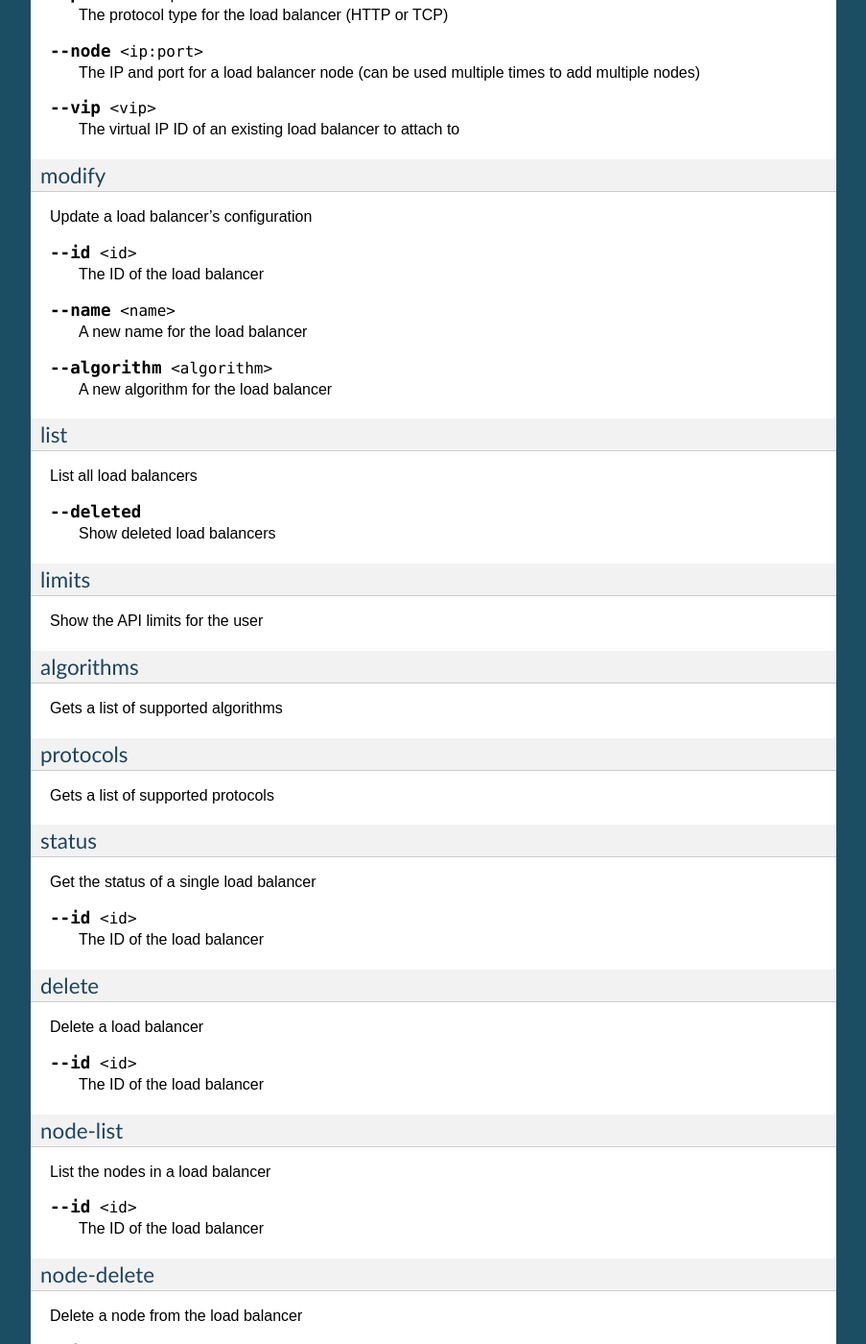
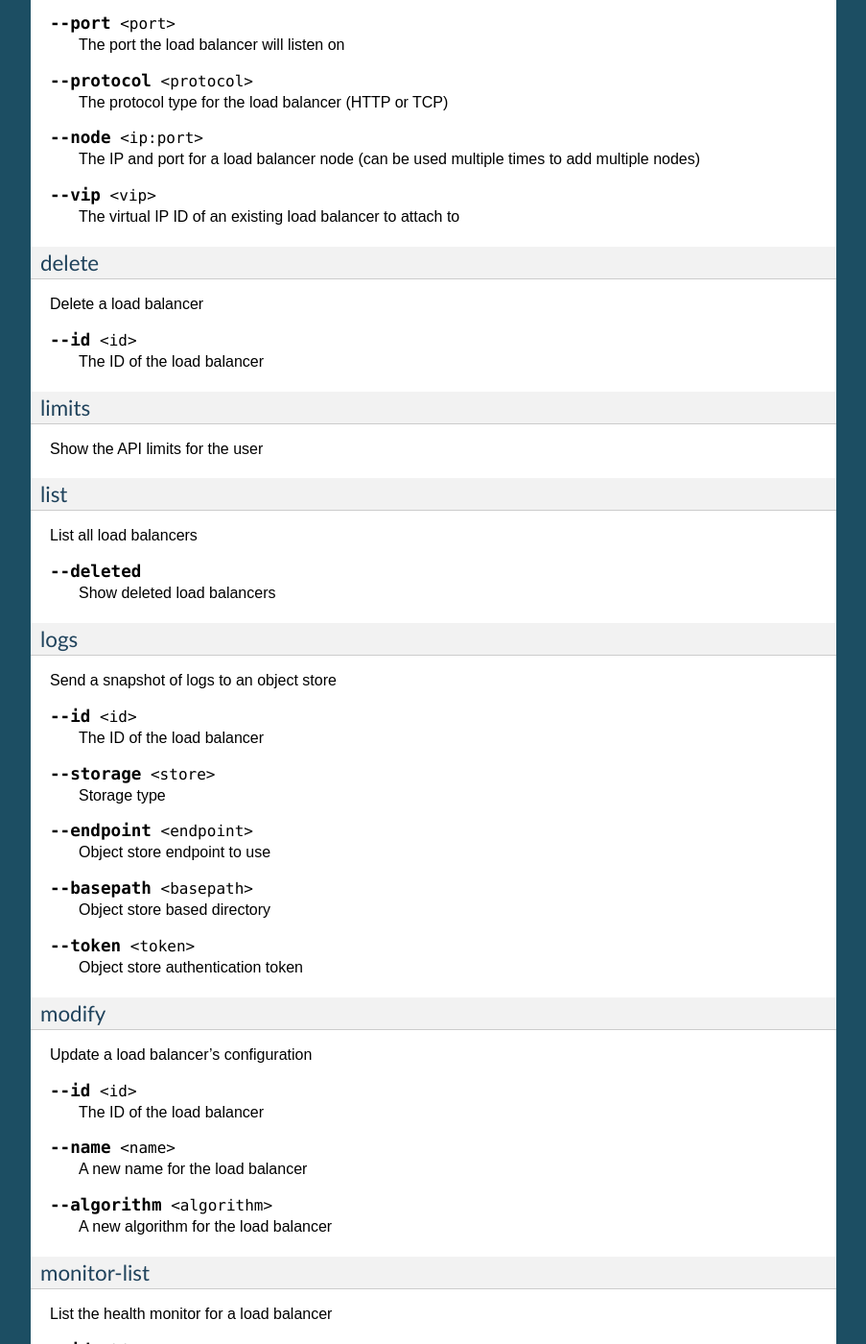
Before and after one commit to stackforge/python-libraclient, a Sphinx documentation site: the page built from doc/command.rst, in a window 1280 px wide and 1400 px high, scrolled down 1250 px. Shown: the whole window at 96% size, without its empty margins (198-1101 px from the left). Built offline with Sphinx 7.4.7, drawn with Linux system fonts in a browser that asks for light colours; some of the changed text lies outside the part shown.

Commit message:
Add support for health monitors.
Adds new options and updates documentation.

Change-Id: I5d240d8633ddd0be448f92550e6f8031a46f8d56

```diff
--- a/doc/command.rst
+++ b/doc/command.rst
@@ -98,6 +105,62 @@ Create a load balancer
 
    The virtual IP ID of an existing load balancer to attach to
 
+.. program:: libra_client delete
+
+delete
+^^^^^^
+
+Delete a load balancer
+
+.. option:: --id <id>
+
+   The ID of the load balancer
+
+.. program:: libra_client limits
+
+limits
+^^^^^^
+
+Show the API limits for the user
+
+.. program:: libra_client list
+
+list
+^^^^
+
+List all load balancers
+
+.. option:: --deleted
+
+   Show deleted load balancers
+
+.. program:: libra_client logs
+
+logs
+^^^^
+
+Send a snapshot of logs to an object store
+
+.. option:: --id <id>
+
+   The ID of the load balancer
+
+.. option:: --storage <store>
+
+   Storage type
+
+.. option:: --endpoint <endpoint>
+
+   Object store endpoint to use
+
+.. option:: --basepath <basepath>
+
+   Object store based directory
+
+.. option:: --token <token>
+
+   Object store authentication token
+
 .. program:: libra_client modify
 
 modify
@@ -117,70 +180,53 @@ Update a load balancer's configuration
 
    A new algorithm for the load balancer
 
-.. program:: libra_client list
+.. program:: libra_client monitor-list
 
-list
-^^^^
+monitor-list
+^^^^^^^^^^^^
 
-List all load balancers
-
-.. option:: --deleted
-
-   Show deleted load balancers
-
-.. program:: libra_client limits
-
-limits
-^^^^^^
-
-Show the API limits for the user
-
-.. program:: libra_client algorithms
-
-algorithms
-^^^^^^^^^^
-
-Gets a list of supported algorithms
-
-.. program:: libra_client protocols
-
-protocols
-^^^^^^^^^
-
-Gets a list of supported protocols
-
-.. program:: libra_client status
-
-status
-^^^^^^
-
-Get the status of a single load balancer
+List the health monitor for a load balancer
 
 .. option:: --id <id>
 
    The ID of the load balancer
 
-.. program:: libra_client delete
+.. program:: libra_client monitor-delete
 
-delete
-^^^^^^
+monitor-delete
+^^^^^^^^^^^^^^
 
-Delete a load balancer
+Delete the health monitor for a load balancer
 
 .. option:: --id <id>
 
    The ID of the load balancer
 
-.. program:: libra_client node-list
+.. program:: libra_client monitor-modify
 
-node-list
-^^^^^^^^^
+monitor-modify
+^^^^^^^^^^^^^^
 
-List the nodes in a load balancer
+Modify the health monitor for a load balancer
 
 .. option:: --id <id>
 
    The ID of the load balancer
+
+.. program:: libra_client node-add
+
+node-add
+^^^^^^^^
+
+Add a node to a load balancer
+
+.. option:: --id <id>
+
+   The ID of the load balancer
+
+.. option:: --node <ip:port>
+
+   The node address in ip:port format (can be used multiple times to add multiple nodes)
 
 .. program:: libra_client node-delete
 
@@ -197,20 +243,16 @@ Delete a node from the load balancer
 
    The ID of the node to be removed
 
-.. program:: libra_client node-add
+.. program:: libra_client node-list
 
-node-add
-^^^^^^^^
+node-list
+^^^^^^^^^
 
-Add a node to a load balancer
+List the nodes in a load balancer
 
 .. option:: --id <id>
 
    The ID of the load balancer
-
-.. option:: --node <ip:port>
-
-   The node address in ip:port format (can be used multiple times to add multiple nodes)
 
 .. program:: libra_client node-modify
 
@@ -245,3 +287,29 @@ Get the status of a node in a load balancer
 .. option:: --nodeid <nodeid>
 
    The ID of the node in the load balancer
+.. program:: libra_client protocols
+
+protocols
+^^^^^^^^^
+
+Gets a list of supported protocols
+
+.. program:: libra_client status
+
+status
+^^^^^^
+
+Get the status of a single load balancer
+
+.. option:: --id <id>
+
+   The ID of the load balancer
+
+virtualips
+^^^^^^^^^^
+
+Get a list of virtual IPs
+
+.. option:: --id <id>
+
+   The ID of the load balancer
```
Also changed, not shown: other parts of doc/command.rst (+7 -0 lines), 2 other files.
